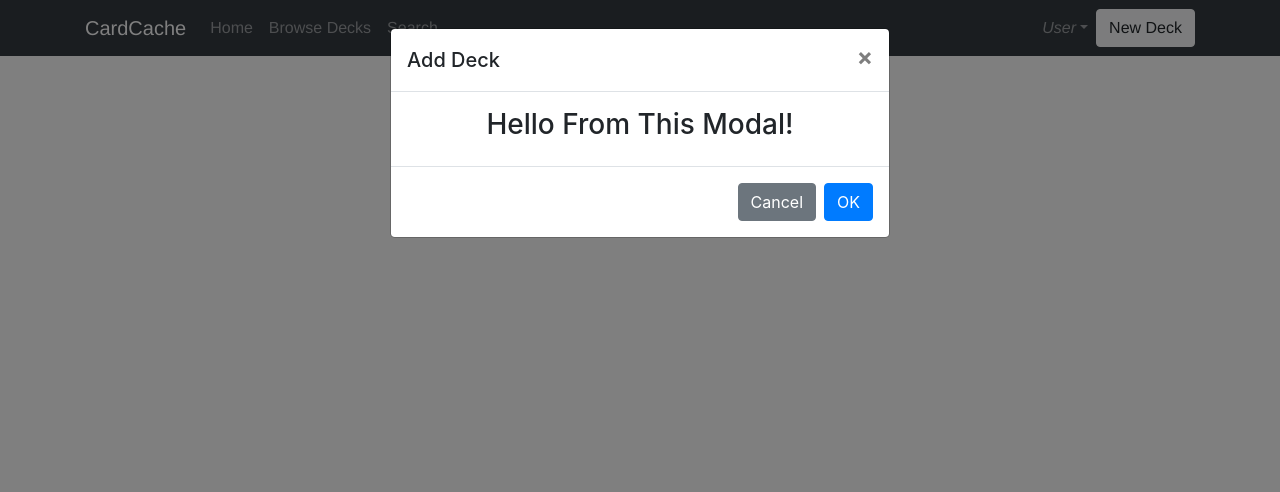
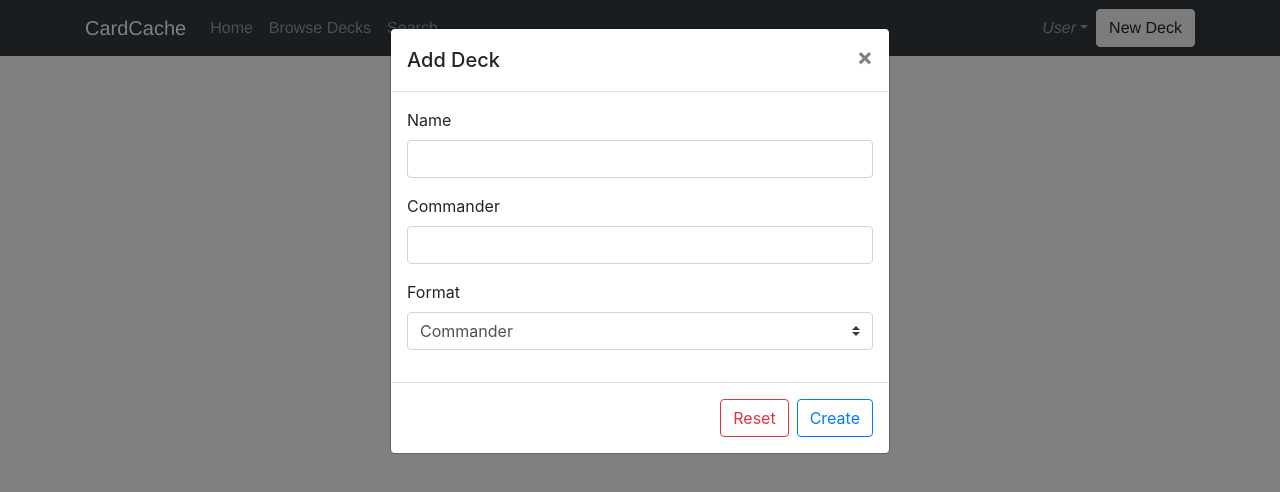
Before and after one commit to john-doolittle/cardcache, a Vue app: page / in a window 1280 px wide. Both pictures are taken after a click on the button "New Deck". Shown: the top 492 px of the page. Built offline with nearby package versions, Linux system fonts and the light colour scheme; the HTML template or start-up script is replaced by a standard one.

Commit message:
Implemented new deck modal

```diff
--- a/src/components/NewDeckModal.vue
+++ b/src/components/NewDeckModal.vue
@@ -3,9 +3,43 @@
     <template #modal-title>
       Add Deck
     </template>
-    <div class="d-block text-center">
-      <h3>Hello From This Modal!</h3>
-    </div>
+    <b-form @submit="onSubmit" @reset="onReset" v-if="show">
+      <b-form-group
+        id="input-group-1"
+        v-model="form.name"
+        label="Name"
+        label-for="input-1"
+      >
+        <b-form-input
+          id="input-1"
+          required
+        >
+        </b-form-input>
+      </b-form-group>
+
+      <b-form-group id="input-group-2" label="Commander" label-for="input-2">
+        <b-form-input
+          id="input-2"
+          v-model="form.commander"
+          required
+        >
+        </b-form-input>
+      </b-form-group>
+
+      <b-form-group id="input-group-3" label="Format" label-for="input-3">
+        <b-form-select
+          id="input-3"
+          v-model="form.format"
+          :options="formats"
+          required
+        >
+        </b-form-select>
+      </b-form-group>
+    </b-form>
+    <template #modal-footer>
+      <b-button type="reset" variant="outline-danger">Reset</b-button>
+      <b-button type="submit" variant="outline-primary">Create</b-button>
+    </template>
   </b-modal>
 </template>
 
@@ -14,5 +48,31 @@
   name: 'NewDeckModal',
   components: {
   },
+  data() {
+    return {
+      form: {
+        name: '',
+        commander: '',
+        format: null,
+      },
+      formats: ['Brawl', { text: 'Commander', value: null }, 'Historic', 'Legacy', 'Modern', 'Pauper', 'Standard', 'Vintage'],
+      show: true,
+    };
+  },
+  methods: {
+    onSubmit(evt) {
+      evt.preventDefault();
+    },
+    onReset(evt) {
+      evt.preventDefault();
+      this.form.name = '';
+      this.form.commander = '';
+      this.form.format = null;
+      this.show = false;
+      this.$nextTick(() => {
+        this.show = true;
+      });
+    },
+  },
 };
 </script>
```
